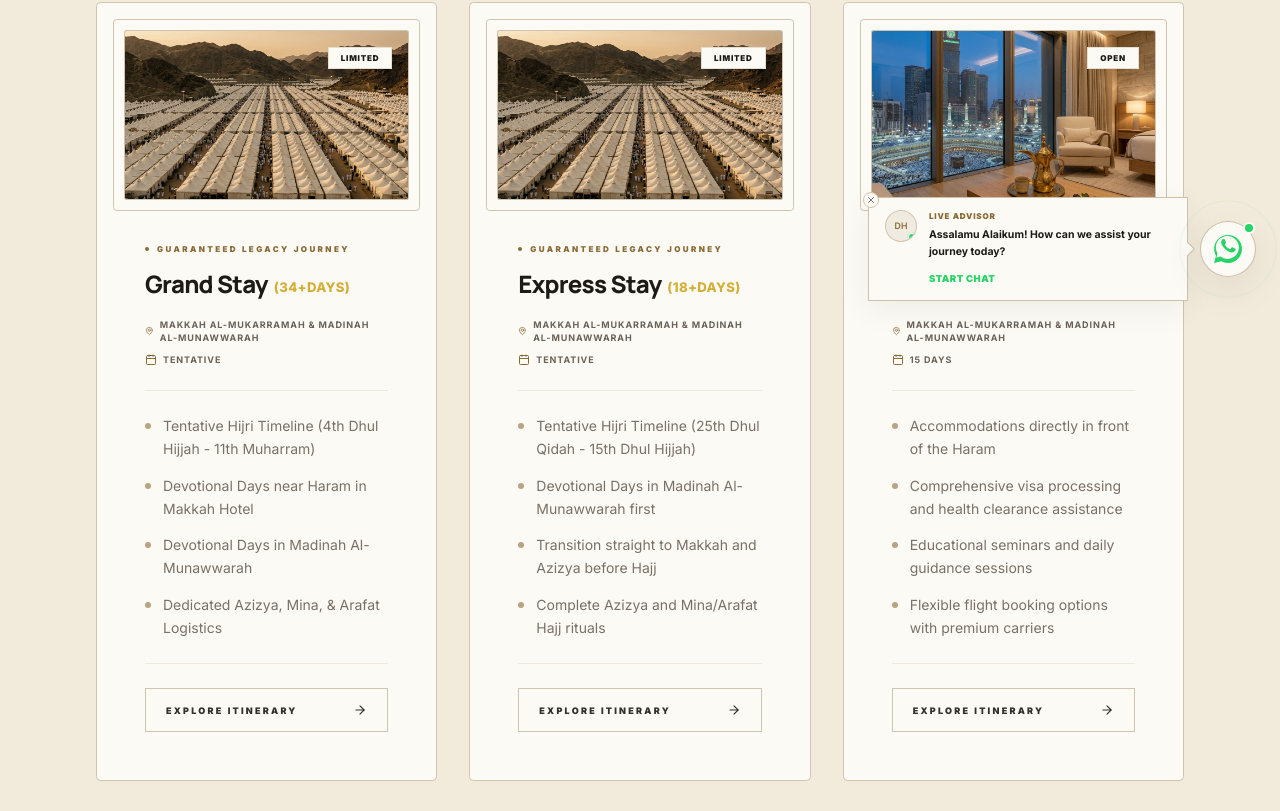
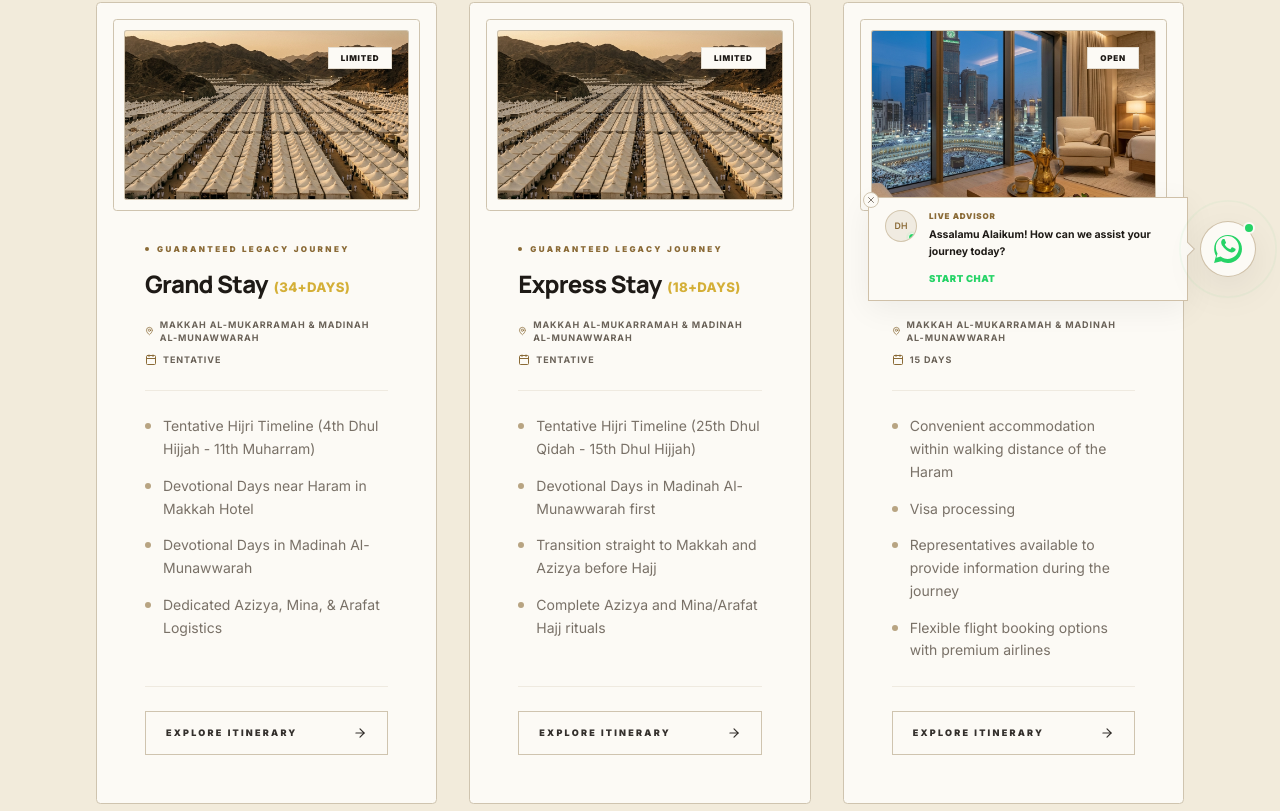
Before and after one commit to shafinmahida/dayar-e-habib-platform-v2, a Next.js app: page /tours in a window 1280 px wide. Shown: the part 475-1286 px from the top of the page. Built offline with nearby package versions, Linux system fonts and the light colour scheme; a web font is replaced by a local one.

Commit message:
feat: update Umrah package highlights list and fix validation script ESLint rule

```diff
--- a/constants/packages.ts
+++ b/constants/packages.ts
@@ -154,10 +154,10 @@ export const PACKAGES_DATA: Package[] = [
     title: "Umrah (14+Days)",
     duration: "15 Days",
     highlights: [
-      "Accommodations directly in front of the Haram",
-      "Comprehensive visa processing and health clearance assistance",
-      "Educational seminars and daily guidance sessions",
-      "Flexible flight booking options with premium carriers"
+      "Convenient accommodation within walking distance of the Haram",
+      "Visa processing",
+      "Representatives available to provide information during the journey",
+      "Flexible flight booking options with premium airlines"
     ],
     availability: "Open",
     priceMin: null,
--- a/validate-gallery.js
+++ b/validate-gallery.js
@@ -1,3 +1,4 @@
+/* eslint-disable @typescript-eslint/no-require-imports */
 const fs = require('fs');
 const path = require('path');
 
```
